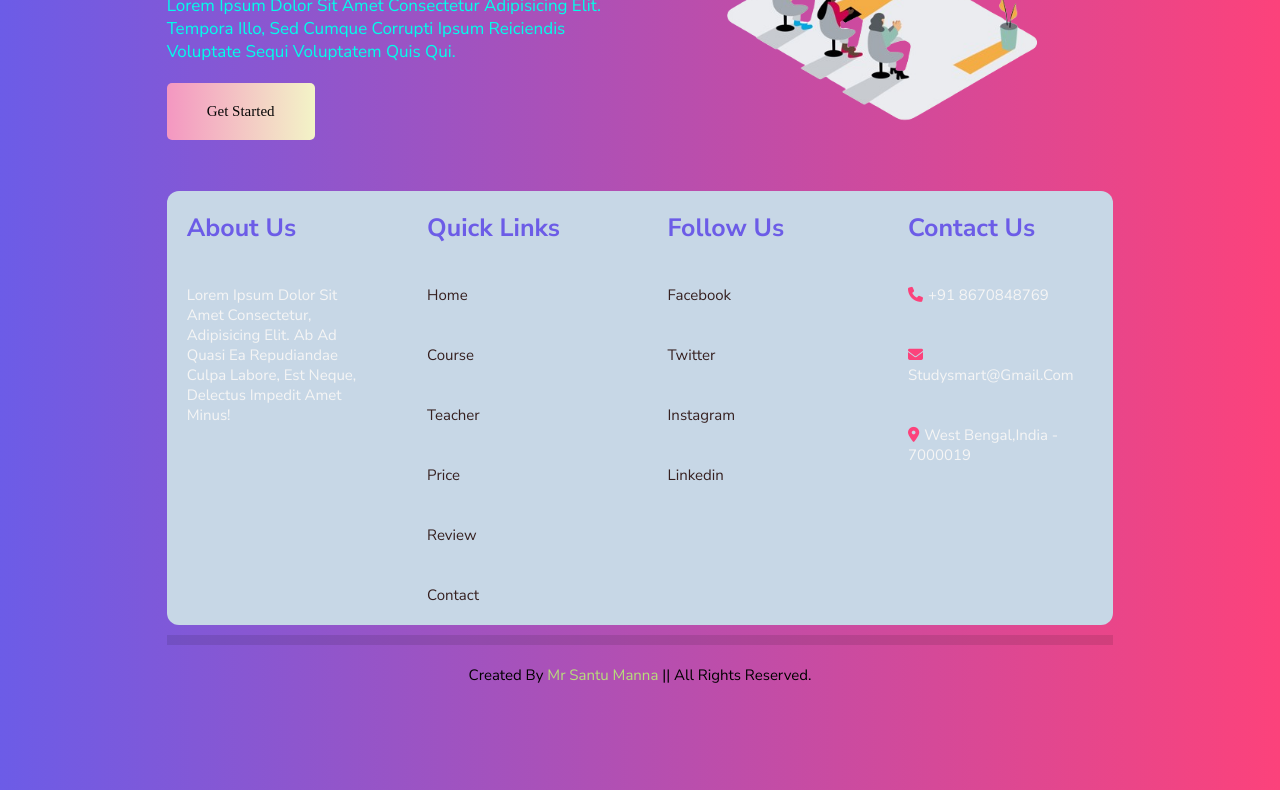
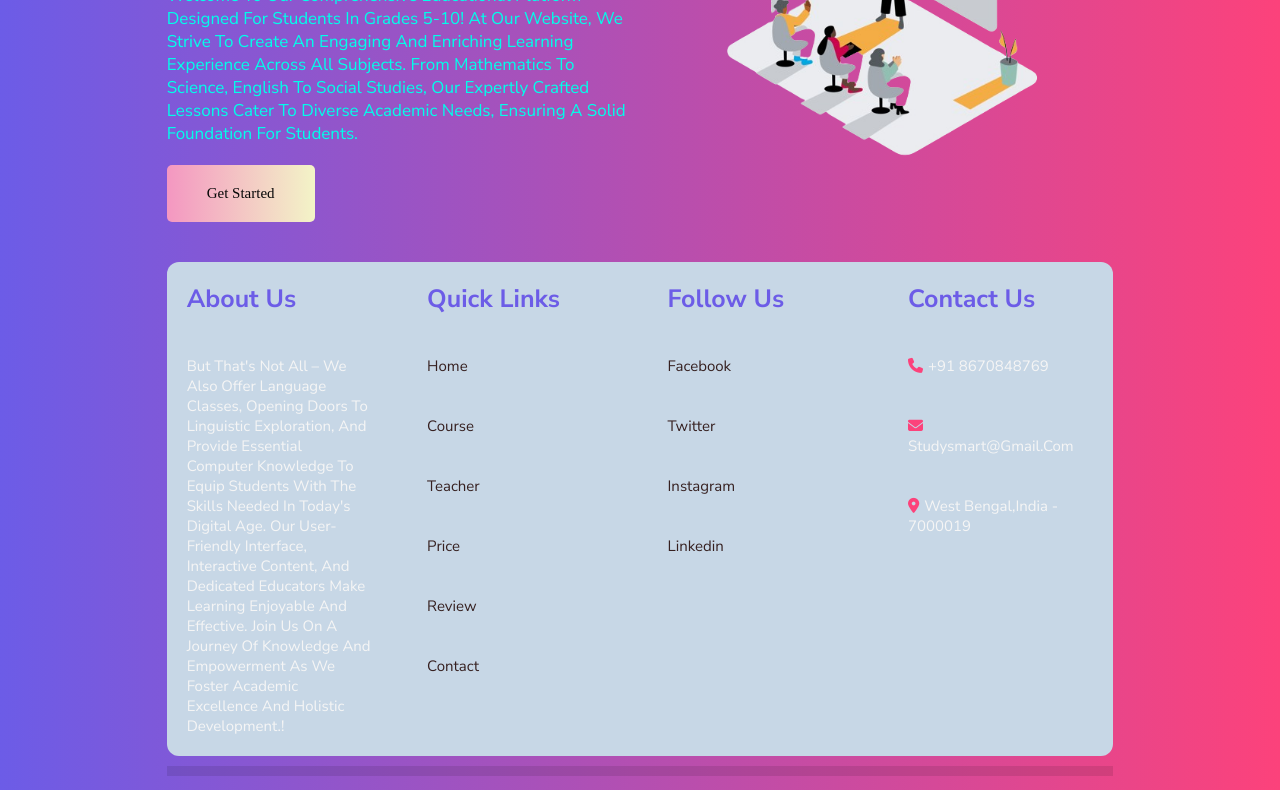
Before and after one commit to santu567/santu, a plain HTML site: page index.html in a window 1280 px wide. Shown: the part 289-1079 px from the top of the page. Drawn offline with Linux system fonts and the light colour scheme; a script that the page names is missing.

Commit message:
Update index.html

```diff
--- a/index.html
+++ b/index.html
@@ -35,7 +35,7 @@
             <div class="content">
 
                 <h3>Find the new way of learning</h3>
-                <p>Lorem ipsum dolor sit amet consectetur adipisicing elit. Tempora illo, sed cumque corrupti ipsum reiciendis voluptate sequi voluptatem quis qui.</p>
+                <p>Welcome to our comprehensive educational platform designed for students in grades 5-10! At our website, we strive to create an engaging and enriching learning experience across all subjects. From Mathematics to Science, English to Social Studies, our expertly crafted lessons cater to diverse academic needs, ensuring a solid foundation for students. </p>
                 <a href="#" class="btn">get started</a>
             </div>
             <div class="image">
@@ -54,7 +54,7 @@
         <div class="box-container">
             <div class="box">
                 <h3>about us</h3>
-                <p>Lorem ipsum dolor sit amet consectetur, adipisicing elit. Ab ad quasi ea repudiandae culpa labore, est neque, delectus impedit amet minus!</p>
+                <p>But that's not all – we also offer language classes, opening doors to linguistic exploration, and provide essential computer knowledge to equip students with the skills needed in today's digital age. Our user-friendly interface, interactive content, and dedicated educators make learning enjoyable and effective. Join us on a journey of knowledge and empowerment as we foster academic excellence and holistic development.!</p>
             </div>
             <div class="box">
                 <h3>quick links</h3>
```
